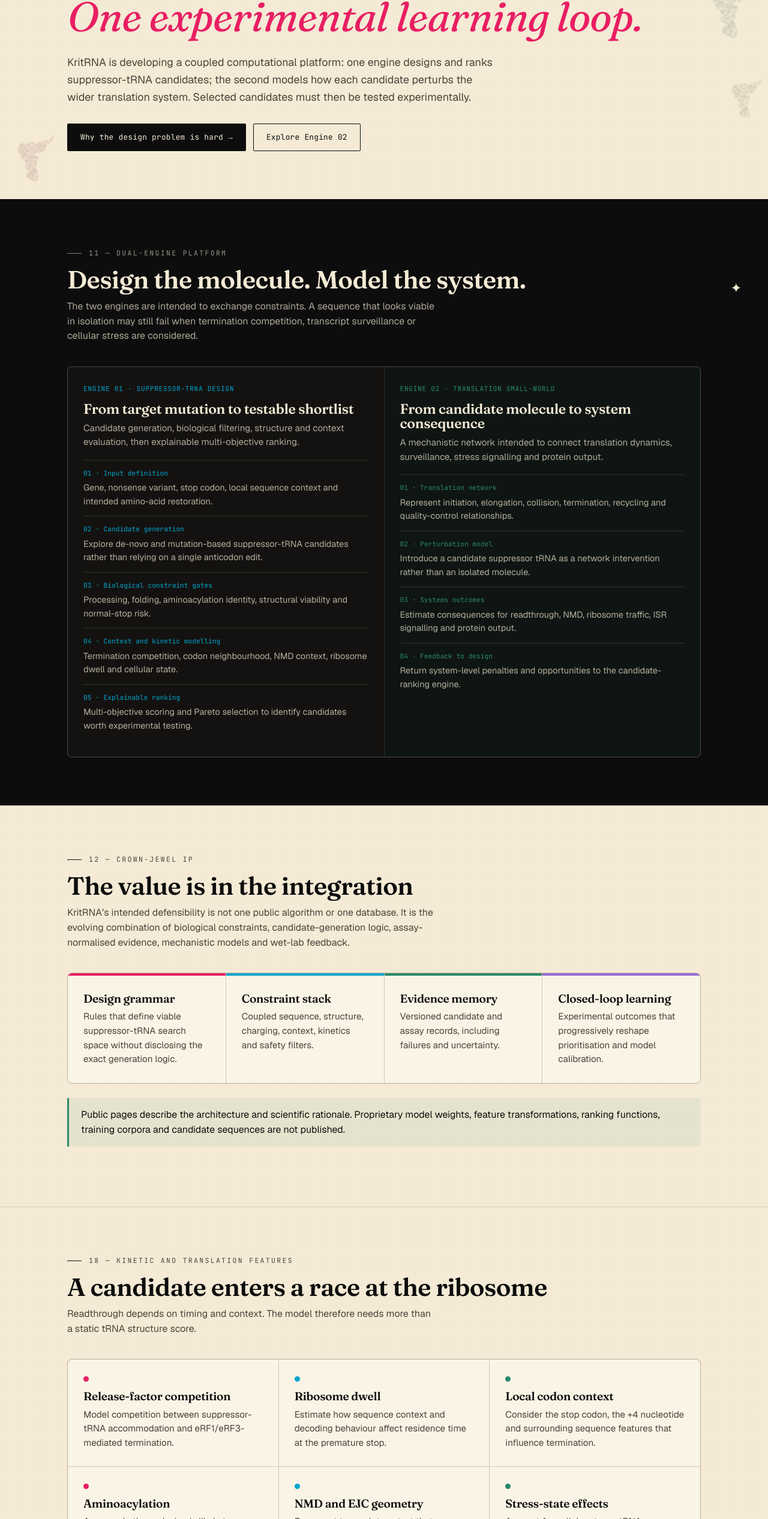
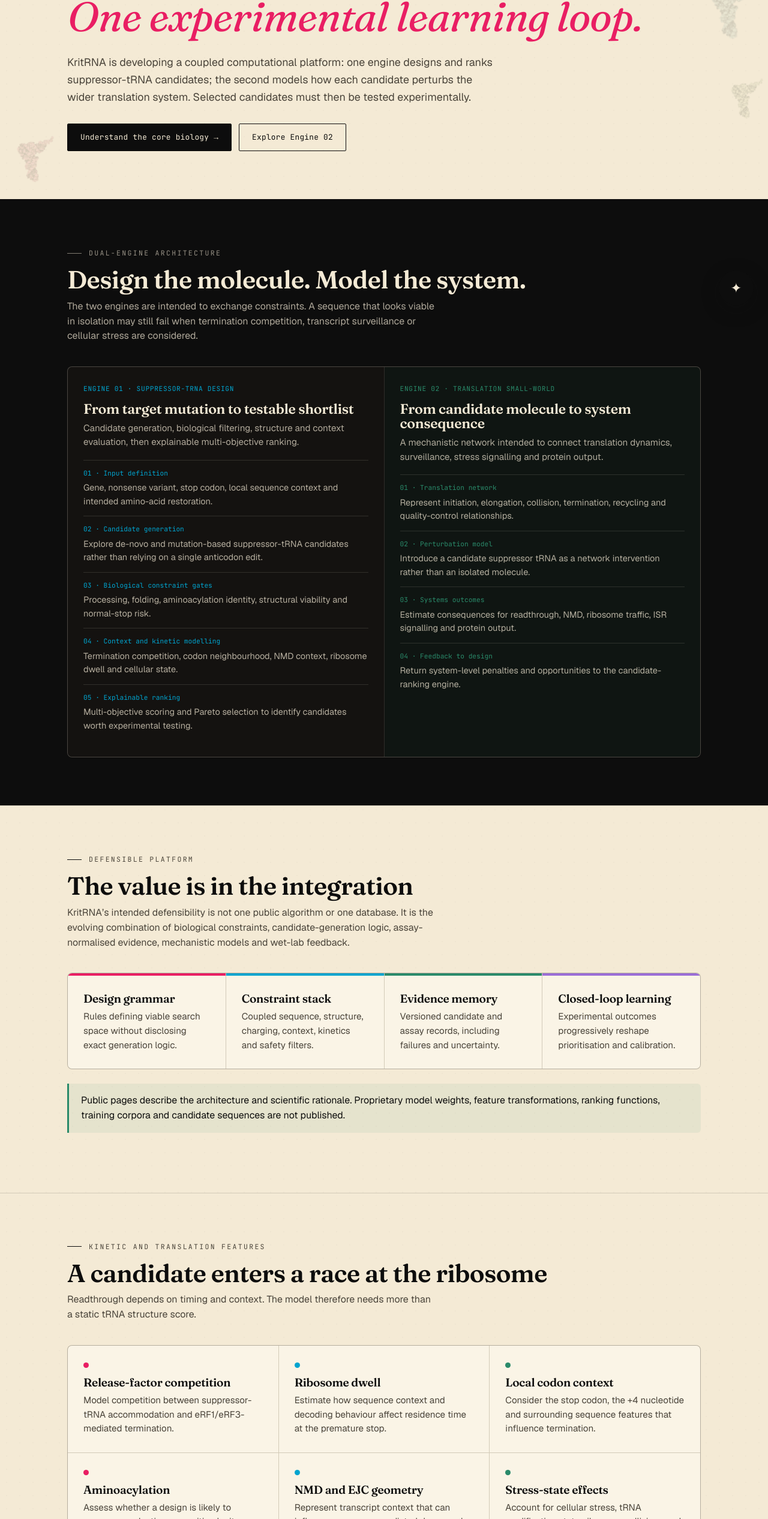
Before and after one commit to transloka786/trasnloka-website, a Next.js app: page /platform in a window 1280 px wide. Shown: the part 267-2800 px from the top of the page at 60% size. Built offline with nearby package versions, Linux system fonts and the light colour scheme.

Commit message:
Remove incorrect audit numbering from platform sections

```diff
--- a/src/app/platform/page.tsx
+++ b/src/app/platform/page.tsx
@@ -37,97 +37,46 @@
   ['Explainability', 'Use interpretable feature contributions so a shortlist can be challenged scientifically before it reaches the bench.'],
   ['Active learning', 'Use each wet-lab round to prioritise the next experiments with the highest expected information value.'],
   ['Uncertainty', 'Separate model confidence from biological promise and avoid presenting a score as evidence of therapeutic efficacy.'],
-  ['Leaderboard memory', 'Preserve candidate history, assay provenance and versioned outcomes so the platform learns without erasing failed designs.'],
+  ['Evidence memory', 'Preserve candidate history, assay provenance and versioned outcomes so the platform learns without erasing failed designs.'],
 ];
 
 export default function PlatformPage() {
   return (
     <>
-      <section style={{ borderTop: 'none' }}>
-        <div className="wrap">
-          <Reveal><div className="eyebrow" style={{ marginBottom: 22 }}>Platform</div></Reveal>
-          <Reveal delay={0.05}><h1 className="h1" style={{ fontSize: 'clamp(2.3rem,5.8vw,4.3rem)' }}>Two engines.<br /><em>One experimental learning loop.</em></h1></Reveal>
-          <Reveal delay={0.1}><p className="lead" style={{ marginTop: 25 }}>KritRNA is developing a coupled computational platform: one engine designs and ranks suppressor-tRNA candidates; the second models how each candidate perturbs the wider translation system. Selected candidates must then be tested experimentally.</p></Reveal>
-          <Reveal delay={0.14}><div style={{ marginTop: 30, display: 'flex', gap: 12, flexWrap: 'wrap' }}><Link className="btn btn-solid" href="/science">Why the design problem is hard →</Link><Link className="btn btn-ghost" href="/small-world">Explore Engine 02</Link></div></Reveal>
+      <section style={{ borderTop: 'none' }}><div className="wrap">
+        <Reveal><div className="eyebrow" style={{ marginBottom: 22 }}>Platform</div></Reveal>
+        <Reveal delay={0.05}><h1 className="h1" style={{ fontSize: 'clamp(2.3rem,5.8vw,4.3rem)' }}>Two engines.<br /><em>One experimental learning loop.</em></h1></Reveal>
+        <Reveal delay={0.1}><p className="lead" style={{ marginTop: 25 }}>KritRNA is developing a coupled computational platform: one engine designs and ranks suppressor-tRNA candidates; the second models how each candidate perturbs the wider translation system. Selected candidates must then be tested experimentally.</p></Reveal>
+        <Reveal delay={0.14}><div style={{ marginTop: 30, display: 'flex', gap: 12, flexWrap: 'wrap' }}><Link className="btn btn-solid" href="/science">Understand the core biology →</Link><Link className="btn btn-ghost" href="/small-world">Explore Engine 02</Link></div></Reveal>
+      </div></section>
+
+      <section className="ink-sec"><div className="wrap">
+        <Reveal><div className="sec-head"><div className="eyebrow">Dual-engine architecture</div><h2 className="h2">Design the molecule. Model the system.</h2><p style={{ color: 'rgba(244,234,213,.7)' }}>The two engines are intended to exchange constraints. A sequence that looks viable in isolation may still fail when termination competition, transcript surveillance or cellular stress are considered.</p></div></Reveal>
+        <div className="grid cols-2" style={{ background: 'rgba(244,234,213,.14)', borderColor: 'rgba(244,234,213,.14)' }}>
+          <Reveal><article className="cell" style={{ background: '#141210', height: '100%' }}><div className="k" style={{ color: 'var(--cyan)' }}>Engine 01 · Suppressor-tRNA design</div><h3 style={{ color: 'var(--cream)', fontSize: '1.45rem' }}>From target mutation to testable shortlist</h3><p style={{ color: 'rgba(244,234,213,.7)', marginBottom: 18 }}>Candidate generation, biological filtering, structure and context evaluation, then explainable multi-objective ranking.</p>{ENGINE_ONE.map(([title, text], i) => <div key={title} style={{ padding: '13px 0', borderTop: '1px solid rgba(244,234,213,.13)' }}><div style={{ fontFamily: 'var(--mono)', color: 'var(--cyan)', fontSize: '.7rem' }}>{String(i + 1).padStart(2, '0')} · {title}</div><div style={{ color: 'rgba(244,234,213,.72)', fontSize: '.91rem', marginTop: 4 }}>{text}</div></div>)}</article></Reveal>
+          <Reveal delay={0.08}><article className="cell" style={{ background: '#0f1512', height: '100%' }}><div className="k" style={{ color: 'var(--forest)' }}>Engine 02 · Translation small-world</div><h3 style={{ color: 'var(--cream)', fontSize: '1.45rem' }}>From candidate molecule to system consequence</h3><p style={{ color: 'rgba(244,234,213,.7)', marginBottom: 18 }}>A mechanistic network intended to connect translation dynamics, surveillance, stress signalling and protein output.</p>{ENGINE_TWO.map(([title, text], i) => <div key={title} style={{ padding: '13px 0', borderTop: '1px solid rgba(244,234,213,.13)' }}><div style={{ fontFamily: 'var(--mono)', color: 'var(--forest)', fontSize: '.7rem' }}>{String(i + 1).padStart(2, '0')} · {title}</div><div style={{ color: 'rgba(244,234,213,.72)', fontSize: '.91rem', marginTop: 4 }}>{text}</div></div>)}</article></Reveal>
         </div>
-      </section>
+      </div></section>
 
-      <section className="ink-sec">
-        <div className="wrap">
-          <Reveal><div className="sec-head"><div className="eyebrow">11 — dual-engine platform</div><h2 className="h2">Design the molecule. Model the system.</h2><p style={{ color: 'rgba(244,234,213,.7)' }}>The two engines are intended to exchange constraints. A sequence that looks viable in isolation may still fail when termination competition, transcript surveillance or cellular stress are considered.</p></div></Reveal>
-          <div className="grid cols-2" style={{ background: 'rgba(244,234,213,.14)', borderColor: 'rgba(244,234,213,.14)' }}>
-            <Reveal>
-              <article className="cell" style={{ background: '#141210', height: '100%' }}>
-                <div className="k" style={{ color: 'var(--cyan)' }}>Engine 01 · Suppressor-tRNA design</div>
-                <h3 style={{ color: 'var(--cream)', fontSize: '1.45rem' }}>From target mutation to testable shortlist</h3>
-                <p style={{ color: 'rgba(244,234,213,.7)', marginBottom: 18 }}>Candidate generation, biological filtering, structure and context evaluation, then explainable multi-objective ranking.</p>
-                {ENGINE_ONE.map(([title, text], i) => <div key={title} style={{ padding: '13px 0', borderTop: '1px solid rgba(244,234,213,.13)' }}><div style={{ fontFamily: 'var(--mono)', color: 'var(--cyan)', fontSize: '.7rem' }}>{String(i + 1).padStart(2, '0')} · {title}</div><div style={{ color: 'rgba(244,234,213,.72)', fontSize: '.91rem', marginTop: 4 }}>{text}</div></div>)}
-              </article>
-            </Reveal>
-            <Reveal delay={0.08}>
-              <article className="cell" style={{ background: '#0f1512', height: '100%' }}>
-                <div className="k" style={{ color: 'var(--forest)' }}>Engine 02 · Translation small-world</div>
-                <h3 style={{ color: 'var(--cream)', fontSize: '1.45rem' }}>From candidate molecule to system consequence</h3>
-                <p style={{ color: 'rgba(244,234,213,.7)', marginBottom: 18 }}>A mechanistic network intended to connect translation dynamics, surveillance, stress signalling and protein output.</p>
-                {ENGINE_TWO.map(([title, text], i) => <div key={title} style={{ padding: '13px 0', borderTop: '1px solid rgba(244,234,213,.13)' }}><div style={{ fontFamily: 'var(--mono)', color: 'var(--forest)', fontSize: '.7rem' }}>{String(i + 1).padStart(2, '0')} · {title}</div><div style={{ color: 'rgba(244,234,213,.72)', fontSize: '.91rem', marginTop: 4 }}>{text}</div></div>)}
-              </article>
-            </Reveal>
-          </div>
-        </div>
-      </section>
+      <section><div className="wrap">
+        <Reveal><div className="sec-head"><div className="eyebrow">Defensible platform</div><h2 className="h2">The value is in the integration</h2><p>KritRNA’s intended defensibility is not one public algorithm or one database. It is the evolving combination of biological constraints, candidate-generation logic, assay-normalised evidence, mechanistic models and wet-lab feedback.</p></div></Reveal>
+        <div className="grid cols-4">{[['Design grammar', 'Rules defining viable search space without disclosing exact generation logic.', 'var(--magenta)'], ['Constraint stack', 'Coupled sequence, structure, charging, context, kinetics and safety filters.', 'var(--cyan)'], ['Evidence memory', 'Versioned candidate and assay records, including failures and uncertainty.', 'var(--forest)'], ['Closed-loop learning', 'Experimental outcomes progressively reshape prioritisation and calibration.', 'var(--violet)']].map(([title, text, color], i) => <Reveal key={title} delay={i * 0.05}><article className="cell" style={{ height: '100%', borderTop: `4px solid ${color}` }}><h3>{title}</h3><p>{text}</p></article></Reveal>)}</div>
+        <Reveal delay={0.12}><div className="callout" style={{ marginTop: 24 }}>Public pages describe the architecture and scientific rationale. Proprietary model weights, feature transformations, ranking functions, training corpora and candidate sequences are not published.</div></Reveal>
+      </div></section>
 
-      <section>
-        <div className="wrap">
-          <Reveal><div className="sec-head"><div className="eyebrow">12 — crown-jewel IP</div><h2 className="h2">The value is in the integration</h2><p>KritRNA’s intended defensibility is not one public algorithm or one database. It is the evolving combination of biological constraints, candidate-generation logic, assay-normalised evidence, mechanistic models and wet-lab feedback.</p></div></Reveal>
-          <div className="grid cols-4">
-            {[
-              ['Design grammar', 'Rules that define viable suppressor-tRNA search space without disclosing the exact generation logic.', 'var(--magenta)'],
-              ['Constraint stack', 'Coupled sequence, structure, charging, context, kinetics and safety filters.', 'var(--cyan)'],
-              ['Evidence memory', 'Versioned candidate and assay records, including failures and uncertainty.', 'var(--forest)'],
-              ['Closed-loop learning', 'Experimental outcomes that progressively reshape prioritisation and model calibration.', 'var(--violet)'],
-            ].map(([title, text, color], i) => <Reveal key={title} delay={i * 0.05}><article className="cell" style={{ height: '100%', borderTop: `4px solid ${color}` }}><h3>{title}</h3><p>{text}</p></article></Reveal>)}
-          </div>
-          <Reveal delay={0.12}><div className="callout" style={{ marginTop: 24 }}>Public pages describe the architecture and scientific rationale. Proprietary model weights, feature transformations, ranking functions, training corpora and candidate sequences are not published.</div></Reveal>
-        </div>
-      </section>
+      <section><div className="wrap">
+        <Reveal><div className="sec-head"><div className="eyebrow">Kinetic and translation features</div><h2 className="h2">A candidate enters a race at the ribosome</h2><p>Readthrough depends on timing and context. The model therefore needs more than a static tRNA structure score.</p></div></Reveal>
+        <div className="grid cols-3">{KINETICS.map(([title, text], i) => <Reveal key={title} delay={(i % 3) * 0.05}><article className="cell" style={{ height: '100%' }}><div style={{ width: 9, height: 9, borderRadius: '50%', background: i % 3 === 0 ? 'var(--magenta)' : i % 3 === 1 ? 'var(--cyan)' : 'var(--forest)', marginBottom: 14 }} /><h3>{title}</h3><p>{text}</p></article></Reveal>)}</div>
+      </div></section>
 
-      <section>
-        <div className="wrap">
-          <Reveal><div className="sec-head"><div className="eyebrow">18 — kinetic and translation features</div><h2 className="h2">A candidate enters a race at the ribosome</h2><p>Readthrough depends on timing and context. The model therefore needs more than a static tRNA structure score.</p></div></Reveal>
-          <div className="grid cols-3">
-            {KINETICS.map(([title, text], i) => <Reveal key={title} delay={(i % 3) * 0.05}><article className="cell" style={{ height: '100%' }}><div style={{ width: 9, height: 9, borderRadius: '50%', background: i % 3 === 0 ? 'var(--magenta)' : i % 3 === 1 ? 'var(--cyan)' : 'var(--forest)', marginBottom: 14 }} /><h3>{title}</h3><p>{text}</p></article></Reveal>)}
-          </div>
-        </div>
-      </section>
+      <section className="ink-sec"><div className="wrap">
+        <Reveal><div className="sec-head"><div className="eyebrow">Machine-learning layer</div><h2 className="h2">Learn from biology without flattening it</h2><p style={{ color: 'rgba(244,234,213,.7)' }}>Readthrough measurements from different assays are related but not automatically commensurable. The platform is designed to preserve experimental context rather than pooling every number into one misleading target.</p></div></Reveal>
+        <div className="grid cols-3" style={{ background: 'rgba(244,234,213,.14)', borderColor: 'rgba(244,234,213,.14)' }}>{ML.map(([title, text], i) => <Reveal key={title} delay={(i % 3) * 0.05}><article className="cell" style={{ height: '100%', background: i % 2 ? '#141210' : '#10100f' }}><div className="k" style={{ color: i % 3 === 0 ? 'var(--magenta)' : i % 3 === 1 ? 'var(--cyan)' : 'var(--forest)' }}>{String(i + 1).padStart(2, '0')}</div><h3 style={{ color: 'var(--cream)' }}>{title}</h3><p style={{ color: 'rgba(244,234,213,.7)' }}>{text}</p></article></Reveal>)}</div>
+      </div></section>
 
-      <section className="ink-sec">
-        <div className="wrap">
-          <Reveal><div className="sec-head"><div className="eyebrow">19 — machine-learning layer</div><h2 className="h2">Learn from biology without flattening it</h2><p style={{ color: 'rgba(244,234,213,.7)' }}>Readthrough measurements from different assays are related but not automatically commensurable. The platform is designed to preserve experimental context rather than pooling every number into one misleading target.</p></div></Reveal>
-          <div className="grid cols-3" style={{ background: 'rgba(244,234,213,.14)', borderColor: 'rgba(244,234,213,.14)' }}>
-            {ML.map(([title, text], i) => <Reveal key={title} delay={(i % 3) * 0.05}><article className="cell" style={{ height: '100%', background: i % 2 ? '#141210' : '#10100f' }}><div className="k" style={{ color: i % 3 === 0 ? 'var(--magenta)' : i % 3 === 1 ? 'var(--cyan)' : 'var(--forest)' }}>{String(i + 1).padStart(2, '0')}</div><h3 style={{ color: 'var(--cream)' }}>{title}</h3><p style={{ color: 'rgba(244,234,213,.7)' }}>{text}</p></article></Reveal>)}
-          </div>
-        </div>
-      </section>
+      <section><div className="wrap split-2" style={{ display: 'grid', gap: 42, alignItems: 'center' }}><div><Reveal><div className="sec-head" style={{ marginBottom: 22 }}><div className="eyebrow">Design–test–learn</div><h2 className="h2">The bench is the evidence gate</h2></div></Reveal>{[['Design', 'Generate a biologically constrained candidate set and document why each candidate survives the filters.'], ['Test', 'Measure readthrough, protein restoration, amino-acid identity, normal-stop effects and relevant cellular responses.'], ['Learn', 'Return assay-labelled results to the platform, update uncertainty and select the next experiments.']].map(([title, text], i) => <Reveal key={title} delay={i * 0.05}><div style={{ display: 'flex', gap: 16, padding: '16px 0', borderTop: '1px solid var(--rule)' }}><span style={{ fontFamily: 'var(--mono)', color: i === 0 ? 'var(--magenta)' : i === 1 ? 'var(--violet)' : 'var(--cyan)' }}>{String(i + 1).padStart(2, '0')}</span><div><div style={{ fontWeight: 600 }}>{title}</div><div style={{ color: 'var(--ink-soft)', fontSize: '.94rem' }}>{text}</div></div></div></Reveal>)}</div><Reveal delay={0.1}><img src="/ribosome.png" alt="Ribosome structure representing the translation system" style={{ width: '100%', filter: 'saturate(.9)' }} /></Reveal></div></section>
 
-      <section>
-        <div className="wrap split-2" style={{ display: 'grid', gap: 42, alignItems: 'center' }}>
-          <div>
-            <Reveal><div className="sec-head" style={{ marginBottom: 22 }}><div className="eyebrow">Design–test–learn</div><h2 className="h2">The bench is the evidence gate</h2></div></Reveal>
-            {[
-              ['Design', 'Generate a biologically constrained candidate set and document why each candidate survives the filters.'],
-              ['Test', 'Measure readthrough, protein restoration, amino-acid identity, normal-stop effects and relevant cellular responses.'],
-              ['Learn', 'Return assay-labelled results to the platform, update uncertainty and select the next experiments.'],
-            ].map(([title, text], i) => <Reveal key={title} delay={i * 0.05}><div style={{ display: 'flex', gap: 16, padding: '16px 0', borderTop: '1px solid var(--rule)' }}><span style={{ fontFamily: 'var(--mono)', color: i === 0 ? 'var(--magenta)' : i === 1 ? 'var(--violet)' : 'var(--cyan)' }}>{String(i + 1).padStart(2, '0')}</span><div><div style={{ fontWeight: 600 }}>{title}</div><div style={{ color: 'var(--ink-soft)', fontSize: '.94rem' }}>{text}</div></div></div></Reveal>)}
-          </div>
-          <Reveal delay={0.1}><img src="/ribosome.png" alt="Ribosome structure representing the translation system" style={{ width: '100%', filter: 'saturate(.9)' }} /></Reveal>
-        </div>
-      </section>
-
-      <section className="center">
-        <div className="wrap">
-          <Reveal><p style={{ fontFamily: 'var(--mono)', fontSize: '.82rem', color: 'var(--ink-mute)', maxWidth: '68ch', margin: '0 auto' }}>KritRNA is at an early, preclinical research stage. These pages describe a platform under active development, not a validated therapeutic product. Experimental validation remains the next major evidence gate.</p></Reveal>
-        </div>
-      </section>
+      <section className="center"><div className="wrap"><Reveal><p style={{ fontFamily: 'var(--mono)', fontSize: '.82rem', color: 'var(--ink-mute)', maxWidth: '68ch', margin: '0 auto' }}>KritRNA is at an early, preclinical research stage. These pages describe a platform under active development, not a validated therapeutic product. Experimental validation remains the next major evidence gate.</p></Reveal></div></section>
     </>
   );
 }
```
